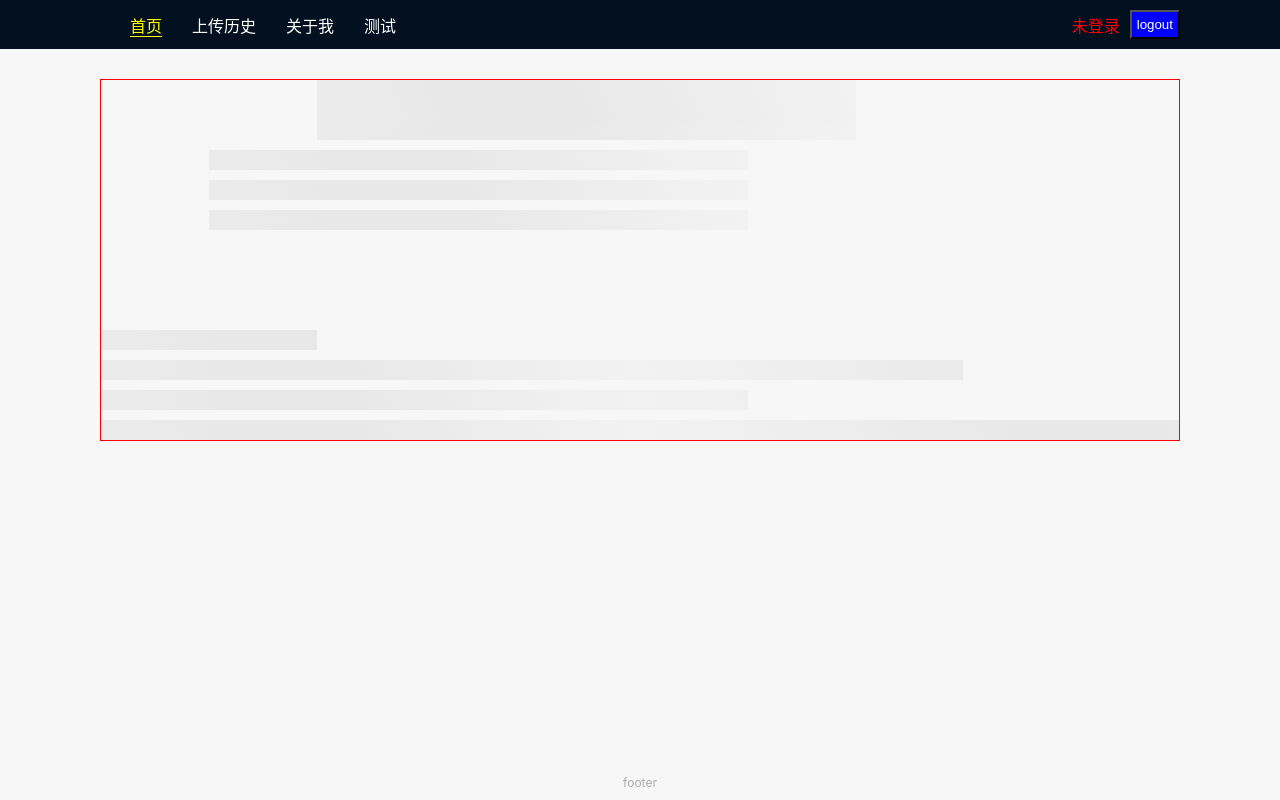
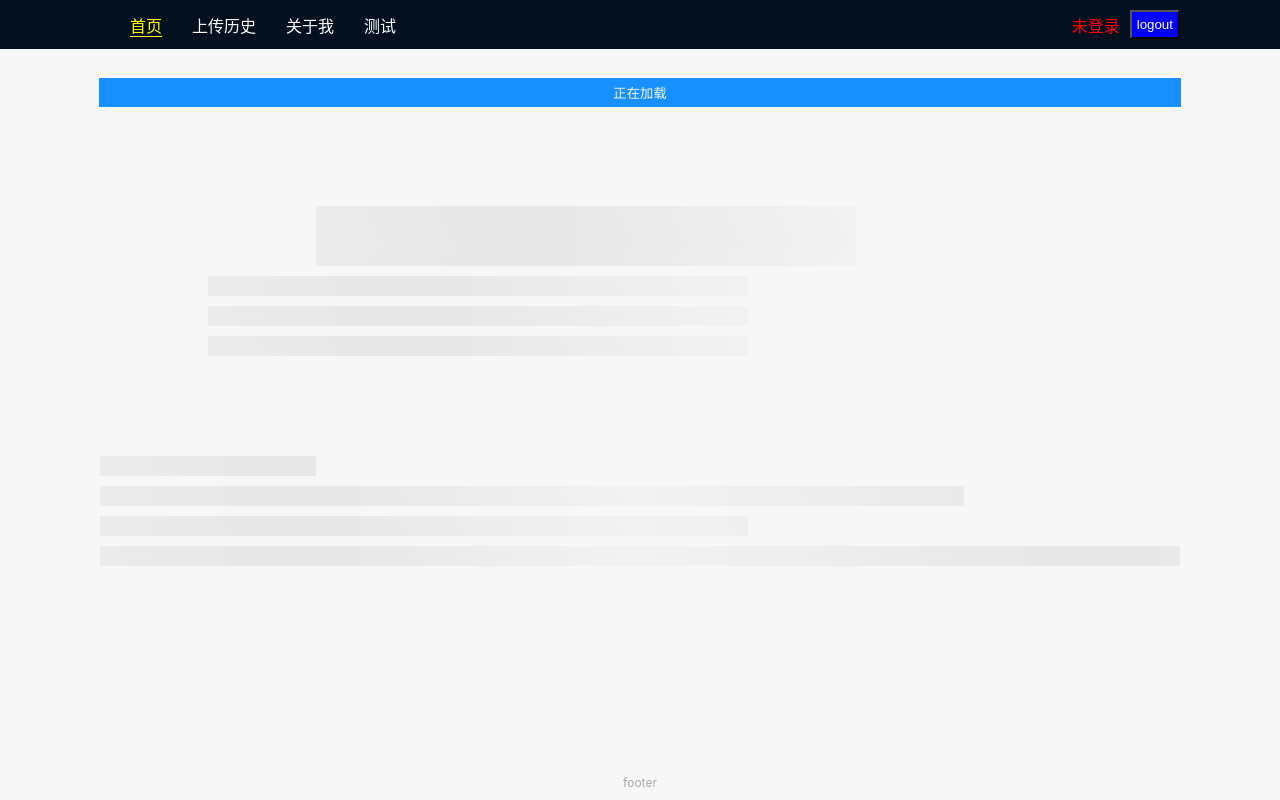
Before and after one commit to leigp555/react-ui-lib, a React app: page /#/ in a window 1280 px wide. Built offline with nearby package versions, Linux system fonts and the light colour scheme.

Commit message:
feat: 添加自定义加载功能

```diff
--- a/src/lib/Skeleton/Skeleton.tsx
+++ b/src/lib/Skeleton/Skeleton.tsx
@@ -5,16 +5,24 @@ import { CommonStyle } from '../common/common';
 interface Props extends HTMLAttributes<HTMLDivElement> {
   children?: React.ReactNode;
   gap?: number;
+  loading?: boolean;
+  active?: boolean;
 }
+
 const SkeletonStyled = styled(CommonStyle)`
-  display: flex;
   flex-direction: column;
 `;
 const Skeleton: React.FC<Props> = (props) => {
-  const { children, ...rest } = props;
-  return <SkeletonStyled {...rest}>{children}</SkeletonStyled>;
+  const { children, active, loading, ...rest } = props;
+  return (
+    <SkeletonStyled style={{ display: loading ? 'flex' : 'none' }} {...rest}>
+      {children}
+    </SkeletonStyled>
+  );
 };
 Skeleton.defaultProps = {
+  loading: true,
+  active: true,
   children: '',
   gap: 10
 };
--- a/src/pages/Home.tsx
+++ b/src/pages/Home.tsx
@@ -1,19 +1,21 @@
-import React from 'react';
+import React, { useState } from 'react';
 import styled from 'styled-components';
 import Skeleton from '../lib/Skeleton/Skeleton';
 import SkeletonItem from '../lib/Skeleton/SkeletonItem';
+import Button from '../lib/Button/Button';
 
 const Wrap = styled.div`
   display: flex;
   flex-direction: column;
-  border: 1px solid red;
   gap: 100px;
 `;
 
 const Home: React.FC = () => {
+  const [loading, setLoading] = useState<boolean>(true);
   return (
     <Wrap>
-      <Skeleton>
+      <Button onClick={() => setLoading(!loading)}>{loading ? '正在加载' : '已加载'}</Button>
+      <Skeleton loading={loading} active>
         <SkeletonItem height={60} span={50} offset={20} />
         <SkeletonItem span={50} offset={10} />
         <SkeletonItem span={50} offset={10} />
```
